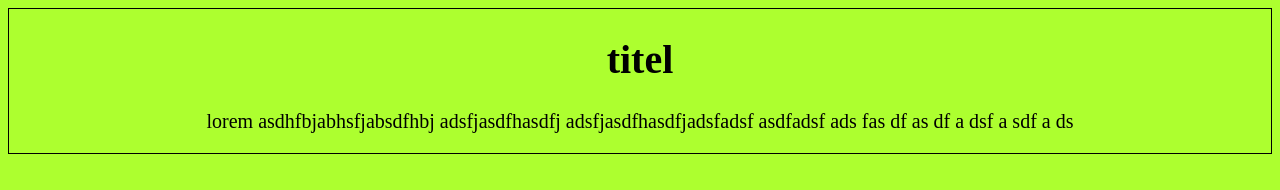
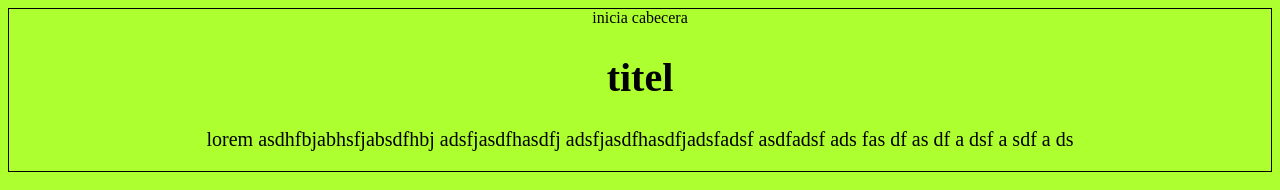
Before and after one commit to wilmarz14/blog, a plain HTML site: page index.html in a window 1280 px wide. Drawn offline with Linux system fonts and the light colour scheme.

Commit message:
add cabecera

```diff
--- a/index.html
+++ b/index.html
@@ -9,6 +9,9 @@
 </head>
 <body>
    <div id="container">
+       <div id="cabecera">
+           inicia cabecera
+       </div>
        <div id="post">
            <h1>titel</h1>
            <p>lorem asdhfbjabhsfjabsdfhbj
```
